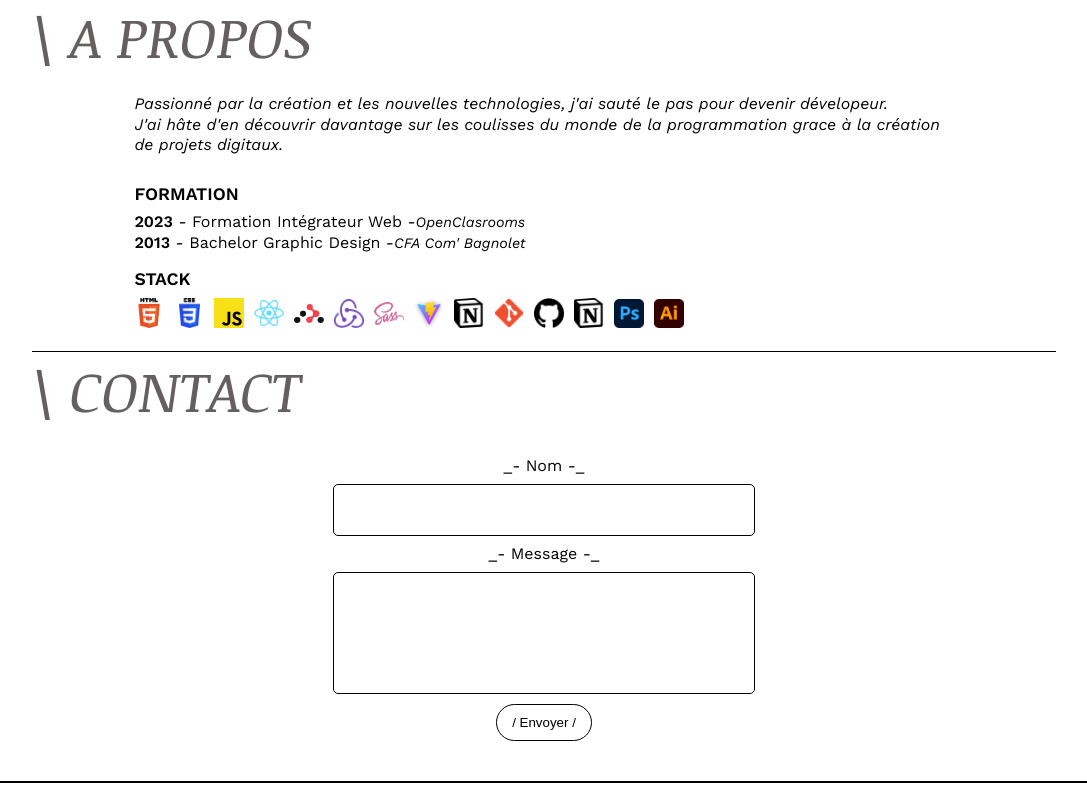
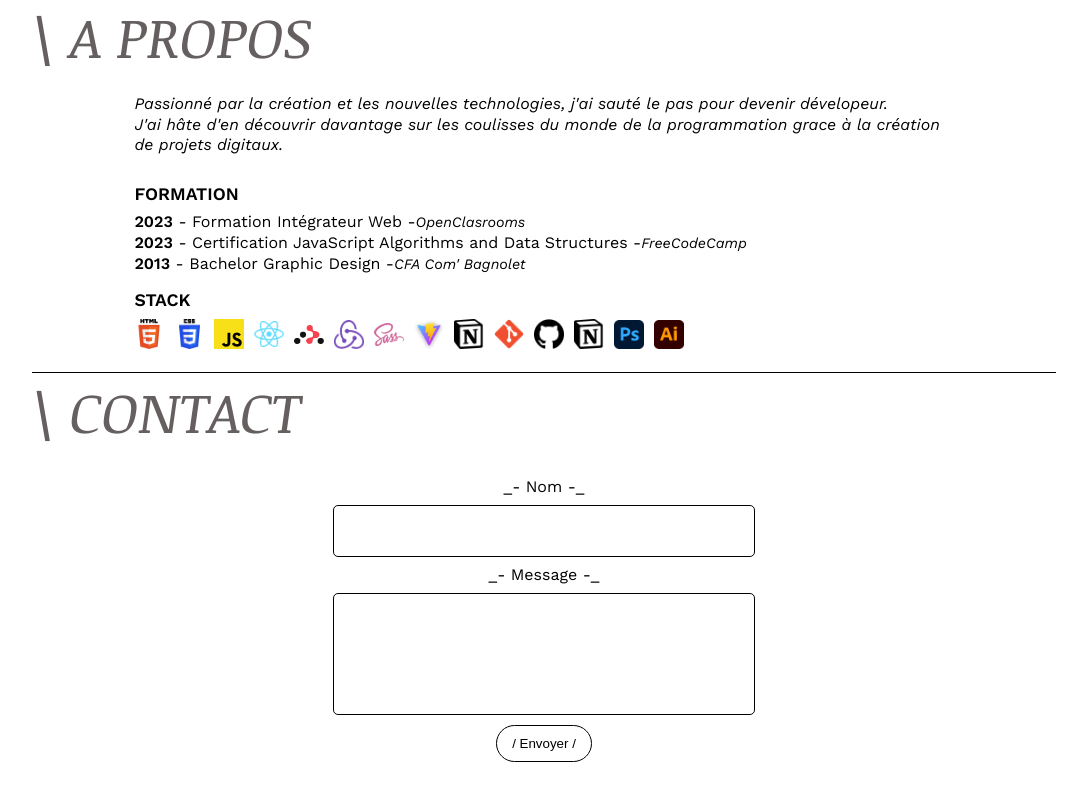
Before and after one commit to Dam-C/OC_P12, a React (Vite) app: page / in a window 1280 px wide. Shown: the part 1519-2314 px from the top of the page, without its empty margins (96-1183 px from the left). Built offline with nearby package versions, Linux system fonts and the light colour scheme.

Commit message:
added certif

```diff
--- a/src/components/about.jsx
+++ b/src/components/about.jsx
@@ -27,6 +27,11 @@ const About = () => {
             <span className="about-formation__item--year">2023</span> -
             Formation Intégrateur Web -
             <span className="about-formation__item--school">OpenClasrooms</span>
+          </p>
+          <p className="about-formation__item">
+            <span className="about-formation__item--year">2023</span> -
+            Certification JavaScript Algorithms and Data Structures -
+            <span className="about-formation__item--school">FreeCodeCamp</span>
           </p>
           <p className="about-formation__item">
             <span className="about-formation__item--year">2013</span> - Bachelor
--- a/src/datas/content.json
+++ b/src/datas/content.json
@@ -33,7 +33,7 @@
     "screen": "/imgs/img-kasa.webp",
     "title": "Kasa",
     "gitHubLink": "https://github.com/Dam-C/OC_P08",
-    "liveSite": false,
+    "liveSite": "https://phenomenal-hotteok-0bb431.netlify.app/",
     "text": "Pour découvrir React et React Router, j'ai développé un site de location immobilière reprenant la même approche qu'Air BnB. L'objectif était ici de se familiraiser avec la logique React ainsi que le routing par React Router.",
     "technos": [
       { "name": "HTML5", "technoIcon": "/icons/icon-html.png" },
```
